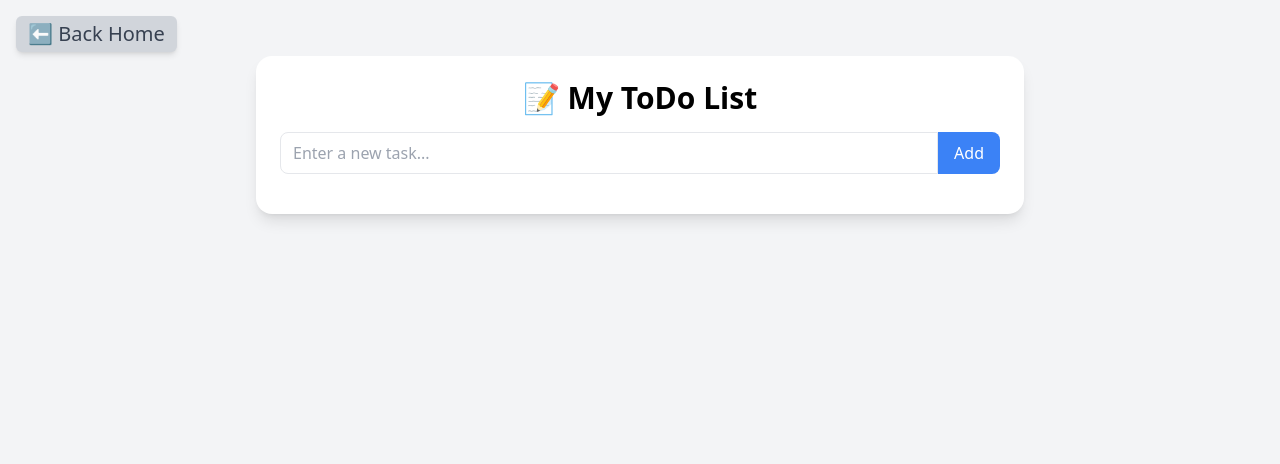
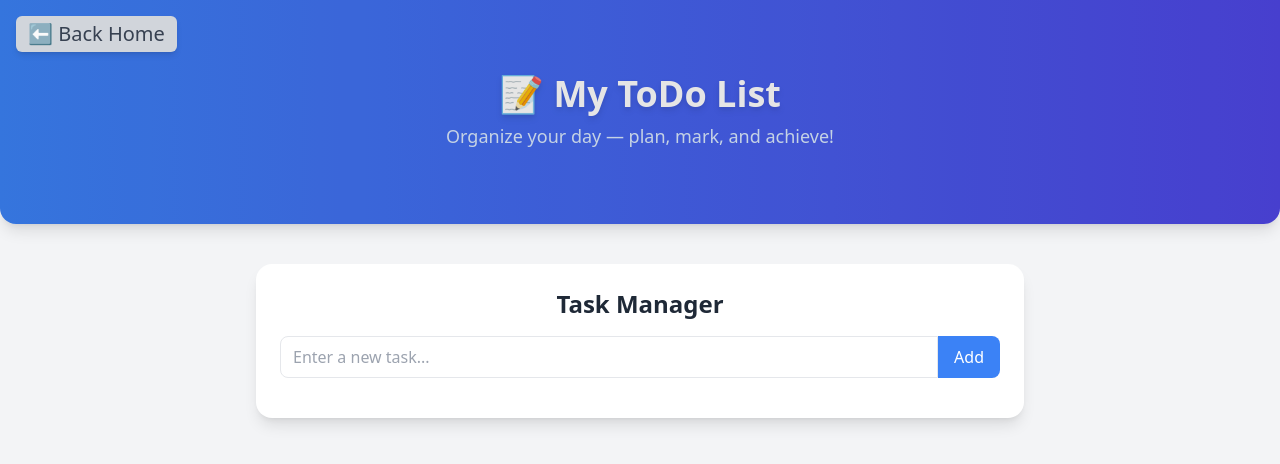
Before and after one commit to KhoaNguyen110/TODO_List, a website: page todo-csr/todo.html in a window 1280 px wide. Drawn offline with nearby package versions, Linux system fonts and the light colour scheme.

Commit message:
#Add banner for todo page

```diff
--- a/todo-csr/todo.html
+++ b/todo-csr/todo.html
@@ -7,19 +7,36 @@
     <script src="https://cdn.tailwindcss.com"></script>
   </head>
 
-  <body
-    class="bg-gray-100 flex flex-col items-center p-4 min-h-screen relative"
-  >
-    <!--  Nút Back Home -->
+  <body class="bg-gray-100 flex flex-col items-center min-h-screen relative">
+    <!-- 🌅 Banner -->
+    <header
+      class="w-full h-48 sm:h-56 bg-gradient-to-r from-blue-500 to-indigo-600 flex flex-col justify-center items-center text-white shadow-lg relative rounded-b-2xl"
+    >
+      <h1 class="text-3xl sm:text-4xl font-bold mb-2 drop-shadow-md">
+        📝 My ToDo List
+      </h1>
+      <p class="text-blue-100 text-base sm:text-lg">
+        Organize your day — plan, mark, and achieve!
+      </p>
+      <!-- lớp phủ mờ giúp chữ nổi bật hơn -->
+      <div class="absolute inset-0 bg-black opacity-10 rounded-b-2xl"></div>
+    </header>
+
+    <!-- 🔙 Nút Back Home -->
     <a
       href="/"
-      class="fixed top-4 left-4 bg-gray-300 hover:bg-gray-400 text-gray-700 text-xl px-3 py-1 rounded-md shadow-md transition cursor-pointer"
+      class="fixed top-4 left-4 bg-gray-300 hover:bg-gray-400 text-gray-700 text-xl px-3 py-1 rounded-md shadow-md transition cursor-pointer z-10"
     >
       ⬅ Back Home
     </a>
 
-    <div class="w-full max-w-3xl bg-white shadow-lg rounded-2xl p-6 mt-10">
-      <h1 class="text-3xl font-bold text-center mb-4">📝 My ToDo List</h1>
+    <!-- 📋 Khung ToDo -->
+    <main
+      class="w-full max-w-3xl bg-white shadow-lg rounded-2xl p-6 mt-10 mb-10 z-0"
+    >
+      <h2 class="text-2xl font-bold text-center mb-4 text-gray-800">
+        Task Manager
+      </h2>
 
       <!-- Form thêm công việc -->
       <div class="flex mb-4">
@@ -40,9 +57,9 @@
       <!-- Danh sách công việc -->
       <ul
         id="taskList"
-        class="text-xl divide-y divide-gray-200 w-full max-w-full max-h-[450px] px-1"
+        class="text-xl divide-y divide-gray-200 w-full max-w-full max-h-[450px] px-1 overflow-y-auto"
       ></ul>
-    </div>
+    </main>
 
     <script src="app.js"></script>
   </body>
```
